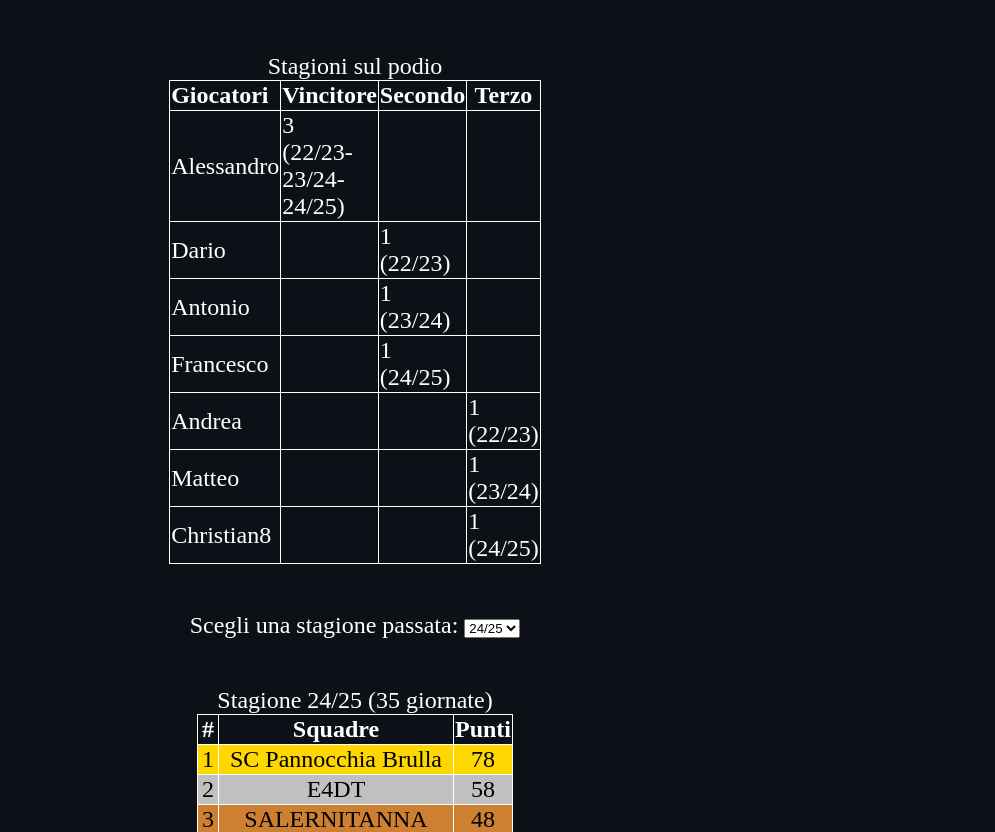
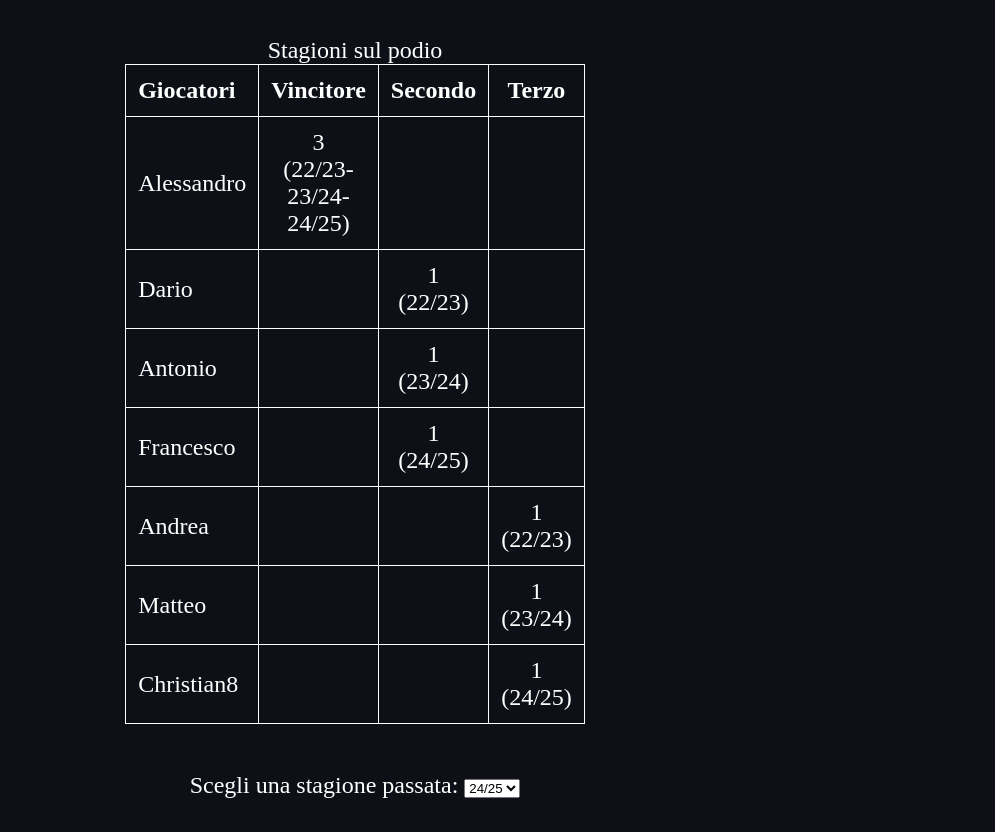
Before and after one commit to Ordnassela19/Ordnassela19.github.io, a plain HTML site: page storico.html in a window 1280 px wide. Shown: the part 63-895 px from the top of the page, without its empty margins (285-1280 px from the left). Drawn offline with Linux system fonts and the light colour scheme.

Commit message:
test update style

```diff
--- a/style.css
+++ b/style.css
@@ -85,25 +85,18 @@ body {
 
 
 
-
-
   .justified {
       text-align: justified;
       padding-left: 25%;
       padding-right: 25%;
   }
   .centered {
+      margin: 2em auto;
       padding-left: 25%;
       padding-right: 25%;
   }
 
-table,
-th,
-td {
-    width: 90%;
-    border: 1px solid white;
-    border-collapse: collapse;
-}
+
 
   .vincitore {
       background-color: gold;
@@ -120,24 +113,44 @@ td {
       color: black;
   }
 
-.data-table, #record{
-  margin: 2em auto;
-  width: 50%;
-}
-.data-table td.row-number,
-.data-table th:first-child {
-    width: 1%;
-    white-space: nowrap;
-    padding-left: 4px;
-    padding-right: 4px;
-    text-align: right;
+
+
+table {
+  width: 100%;
+  border-collapse: collapse;
+  margin: 2em 0;
 }
 
+th, td {
+  border: 1px solid white;
+  padding: 0.5em;
+  text-align: center;
+}
 
-/* First column only as wide as content */
+#record {
+  max-width: 700px;
+  margin: 0 auto;
+  font-size: large;
+}
+
 #record th:first-child,
 #record td:first-child {
   white-space: nowrap;
   width: 1%;
   text-align: left;
 }
+
+.data-table {
+  max-width: 700px;
+  margin: 2em auto;
+  font-size: large;
+}
+
+.data-table td.row-number,
+.data-table th:first-child {
+  width: 1%;
+  white-space: nowrap;
+  text-align: right;
+  padding-left: 4px;
+  padding-right: 4px;
+}
```
Lines whose indentation alone changed are shown as unchanged.
